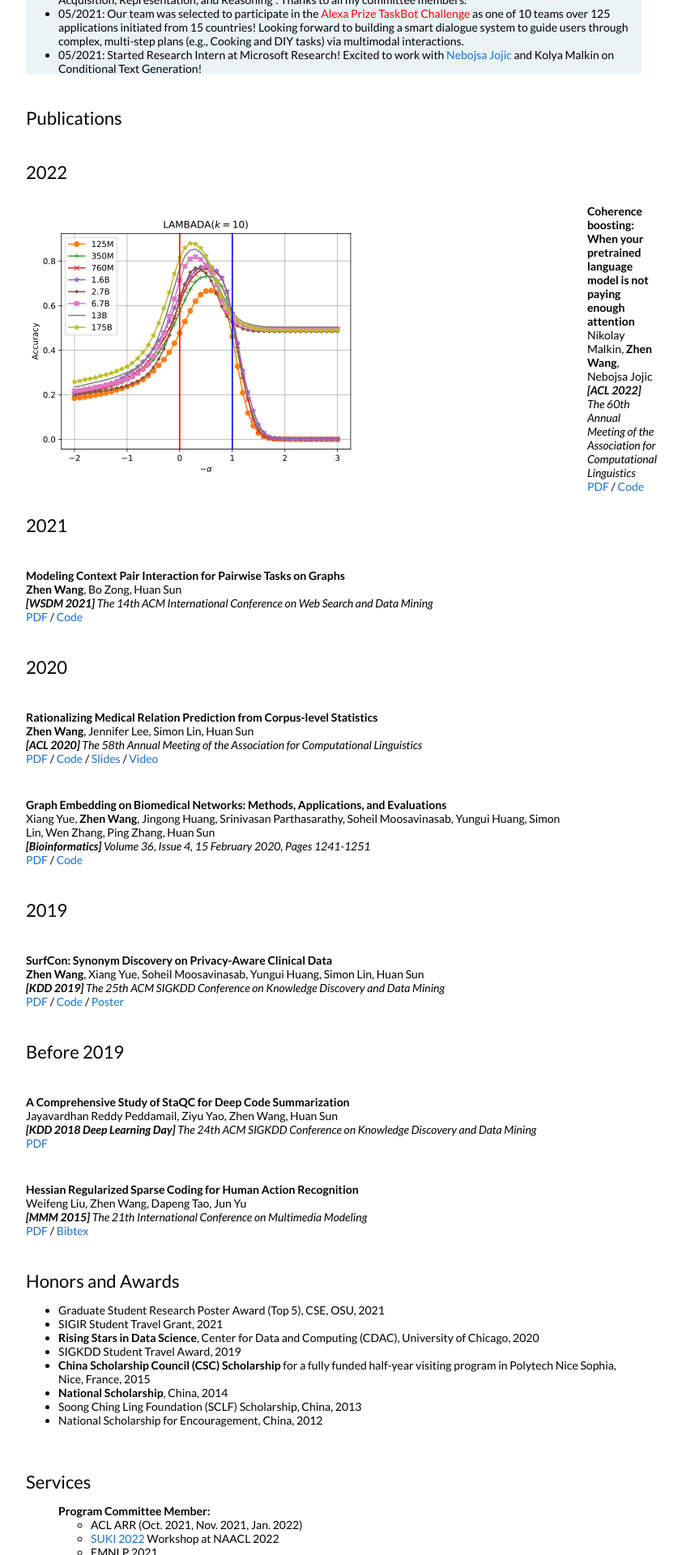
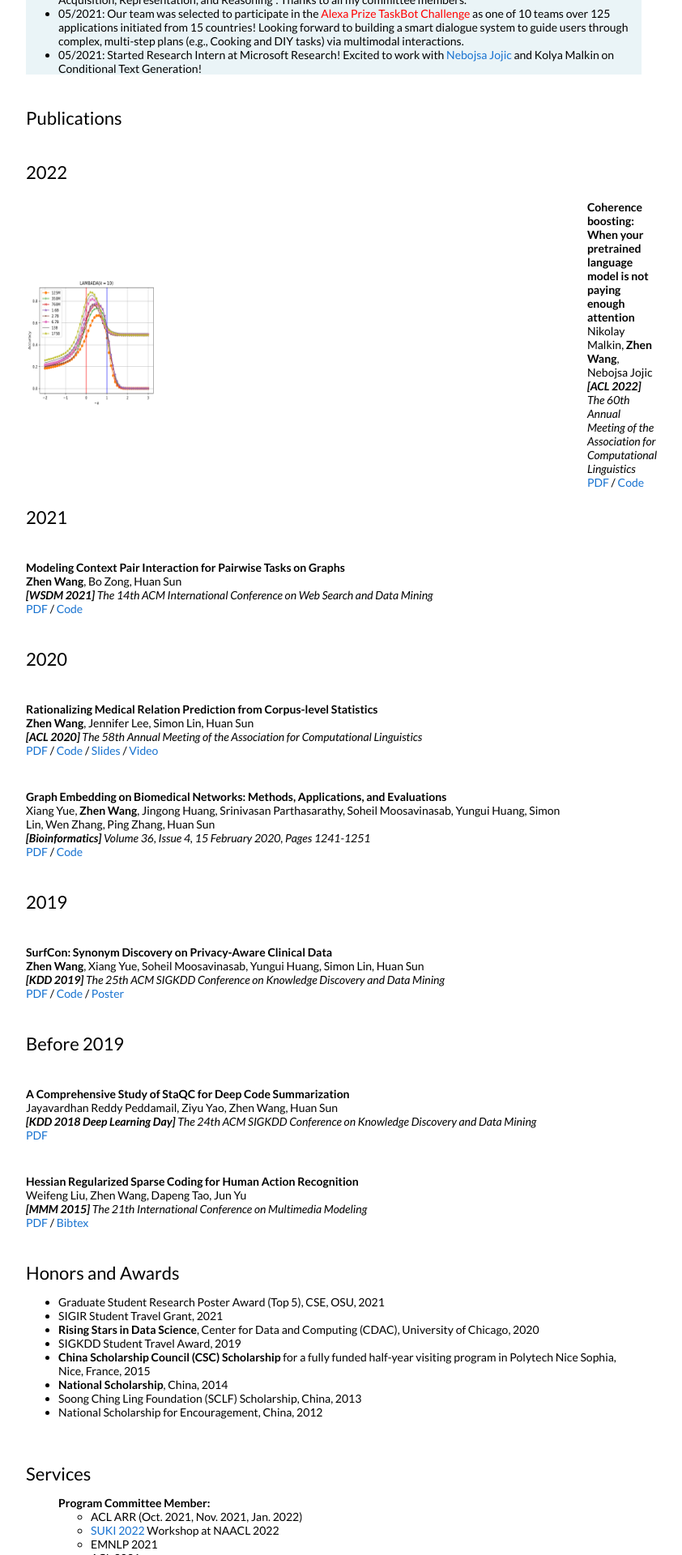
Before and after one commit to zhenwang9102/zhenwang9102.github.io, a Jekyll site: the page built from _posts/2019-06-02-venue.markdown, in a window 1280 px wide. Shown: the part 777-2697 px from the top of the page at 81% size, without its empty margins (228-1070 px from the left). Built offline with Jekyll 4.4.1, drawn with Linux system fonts in a browser that asks for light colours.

Commit message:
Update default.html

```diff
--- a/_layouts/default.html
+++ b/_layouts/default.html
@@ -184,7 +184,7 @@
 
           <tr>
             <td style="padding:20px;width:25%;vertical-align:middle">
-              <img src="/images/CB_ACL_2022.png" alt="CB-ACL22" style="width:160;height:160;border-style: none">
+              <img src="/images/CB_ACL_2022.png" alt="CB-ACL22" width="160" height="160">
             </td>
             <td width="75%" valign="middle">
               <h3>Coherence boosting: When your pretrained language model is not paying enough attention</h3>
```
